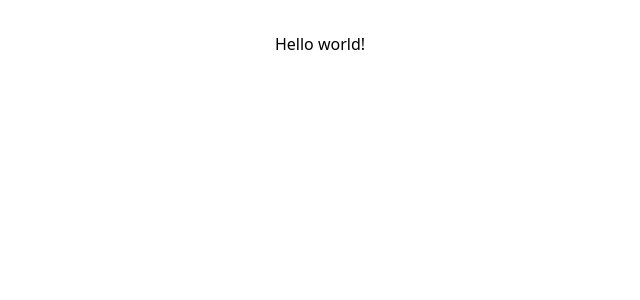
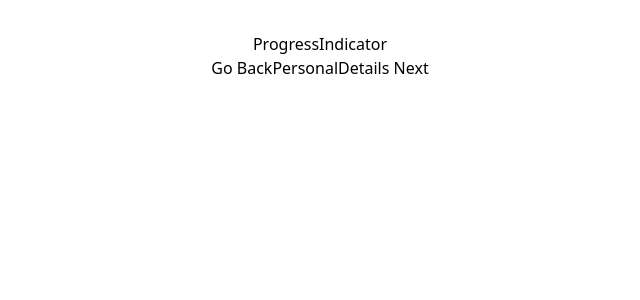
Before and after one commit to rahilkaiser/frontend-challenge, a React (Vite) app: page /personal-details in a window 1280 px wide. Shown: the top 300 px of the page, without its empty margins (320-960 px from the left). Built offline with nearby package versions, Linux system fonts and the light colour scheme.

Commit message:
added basic routing and components

```diff
--- a/src/App.tsx
+++ b/src/App.tsx
@@ -1,15 +1,24 @@
-
 import './App.css'
+import {BrowserRouter, Route, Router, Routes} from "react-router-dom";
+import {Home} from "./components/Home.tsx";
+import {PersonalDetails} from "./components/PersonalDetails.tsx";
+import {SalaryDetails} from "./components/SalaryDetails.tsx";
+import {Summary} from "./components/Summary.tsx";
+import {ProgressIndicator} from "./components/core/ProgressIndicator.tsx";
 
 function App() {
 
-  return (
-      <>
-          <h1 className="text-4xl font-bold underline">
-              Hello world!
-          </h1>
-      </>
-  )
+    return (
+        <BrowserRouter>
+            <ProgressIndicator/>
+            <Routes>
+                <Route path="/" element={<Home/>}/>
+                <Route path="/personal-details" element={<PersonalDetails/>}/>
+                <Route path="/salary-details" element={<SalaryDetails/>}/>
+                <Route path="/summary" element={<Summary/>}/>
+            </Routes>
+        </BrowserRouter>
+    )
 }
 
 export default App
--- /dev/null
+++ b/src/components/Home.tsx
@@ -0,0 +1,10 @@
+import {Link} from "react-router-dom";
+
+export const Home = () => {
+    return (
+        <div>
+            Home
+            <Link to={'/personal-details'}> Next</Link>
+        </div>
+    );
+};
--- /dev/null
+++ b/src/components/PersonalDetails.tsx
@@ -0,0 +1,13 @@
+import {Link} from "react-router-dom";
+
+export const PersonalDetails = () => {
+    return (
+        <div>
+            <Link to="/" className="link-class">
+                Go Back
+            </Link>
+            PersonalDetails
+            <Link to={'/salary-details'}> Next</Link>
+        </div>
+    );
+};
--- /dev/null
+++ b/src/components/SalaryDetails.tsx
@@ -0,0 +1,14 @@
+import {Link} from "react-router-dom";
+
+
+export const SalaryDetails = () => {
+    return (
+        <div>
+            <Link to="/personal-details" className="link-class">
+                Go Back
+            </Link>
+            SalaryDetails
+            <Link to={'/summary'}> Next</Link>
+        </div>
+    );
+};
--- /dev/null
+++ b/src/components/Summary.tsx
@@ -0,0 +1,14 @@
+import {Link} from "react-router-dom";
+
+
+export const Summary = () => {
+
+    return (
+        <div>
+            <Link to="/salary-details" className="link-class">
+                Go Back
+            </Link>
+            Summary
+        </div>
+    );
+};
--- /dev/null
+++ b/src/components/core/ProgressIndicator.tsx
@@ -0,0 +1,5 @@
+export const ProgressIndicator = () => {
+    return (
+        <div>ProgressIndicator</div>
+    );
+};
```
